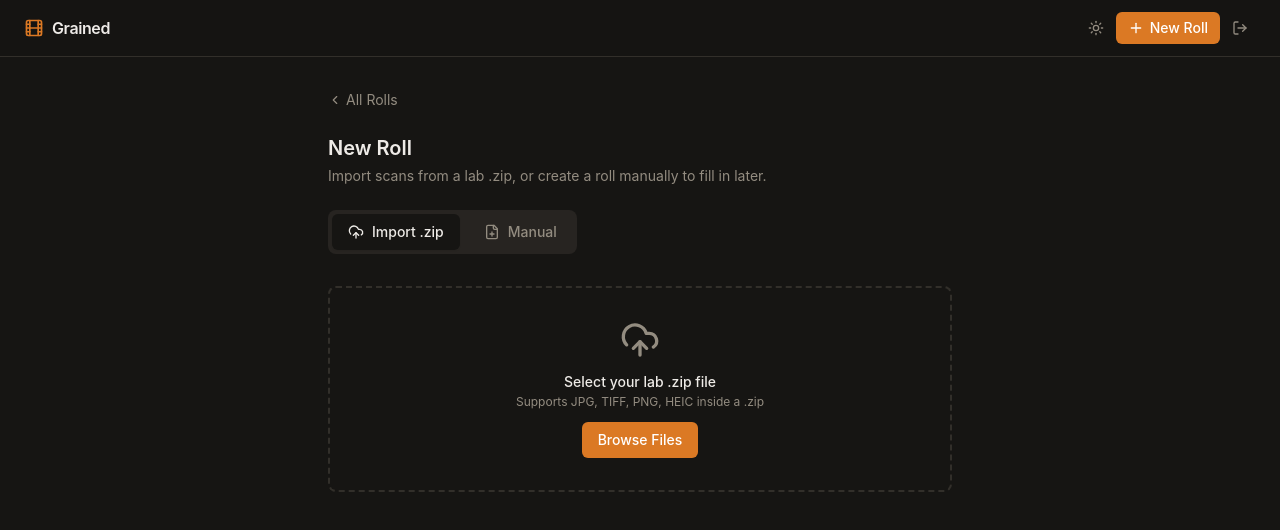
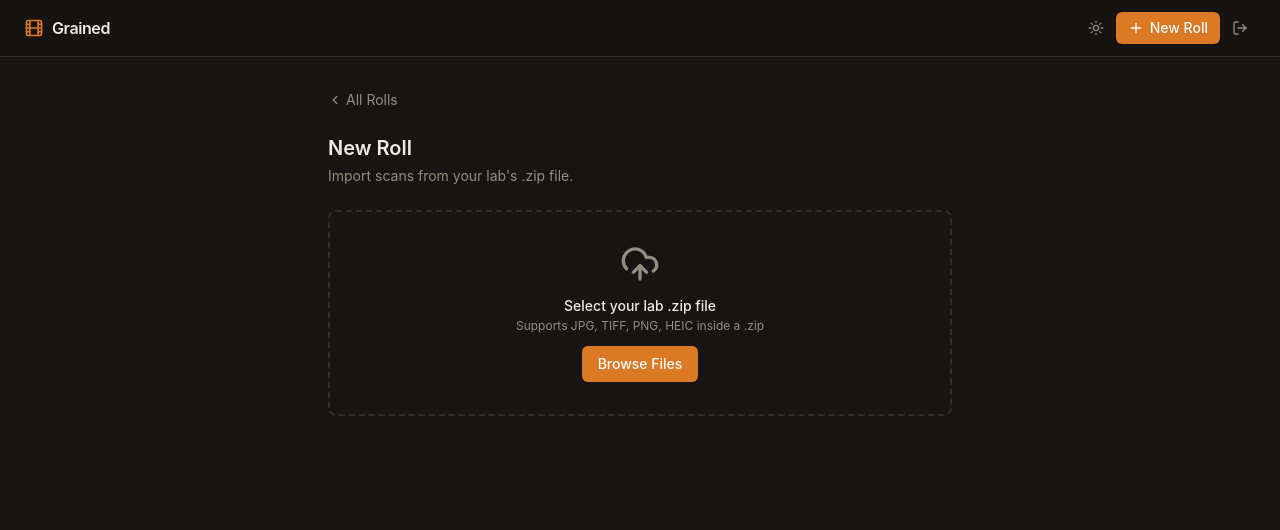
Before and after one commit to Revise0592/grained, a Next.js app: page /rolls/new in a window 1280 px wide. Shown: the top 530 px of the page. Built offline with nearby package versions, Linux system fonts and the light colour scheme.

Commit message:
Removed manual upload, not needed

```diff
--- a/src/app/rolls/new/page.tsx
+++ b/src/app/rolls/new/page.tsx
@@ -1,17 +1,8 @@
-'use client'
-
-import { useState } from 'react'
 import Link from 'next/link'
-import { ChevronLeft, UploadCloud, FilePlus } from 'lucide-react'
+import { ChevronLeft } from 'lucide-react'
 import { UploadZone } from '@/components/upload-zone'
-import { RollForm } from '@/components/roll-form'
-import { cn } from '@/lib/utils'
-
-type Mode = 'import' | 'manual'
 
 export default function NewRollPage() {
-  const [mode, setMode] = useState<Mode>('import')
-
   return (
     <div className="max-w-2xl mx-auto px-4 sm:px-6 py-8">
       <Link
@@ -24,44 +15,10 @@ export default function NewRollPage() {
 
       <h1 className="text-xl font-semibold text-foreground mb-1">New Roll</h1>
       <p className="text-sm text-muted-foreground mb-6">
-        Import scans from a lab .zip, or create a roll manually to fill in later.
+        Import scans from your lab&apos;s .zip file.
       </p>
 
-      {/* Mode toggle */}
-      <div className="flex gap-2 p-1 bg-muted rounded-lg mb-8 w-fit">
-        <ModeBtn active={mode === 'import'} onClick={() => setMode('import')} icon={<UploadCloud className="h-4 w-4" />}>
-          Import .zip
-        </ModeBtn>
-        <ModeBtn active={mode === 'manual'} onClick={() => setMode('manual')} icon={<FilePlus className="h-4 w-4" />}>
-          Manual
-        </ModeBtn>
-      </div>
-
-      {mode === 'import' ? <UploadZone /> : <RollForm />}
+      <UploadZone />
     </div>
   )
 }
-
-function ModeBtn({
-  active, onClick, icon, children,
-}: {
-  active: boolean
-  onClick: () => void
-  icon: React.ReactNode
-  children: React.ReactNode
-}) {
-  return (
-    <button
-      onClick={onClick}
-      className={cn(
-        'flex items-center gap-2 px-4 py-2 rounded-md text-sm font-medium transition-all',
-        active
-          ? 'bg-background text-foreground shadow-sm'
-          : 'text-muted-foreground hover:text-foreground'
-      )}
-    >
-      {icon}
-      {children}
-    </button>
-  )
-}
```
